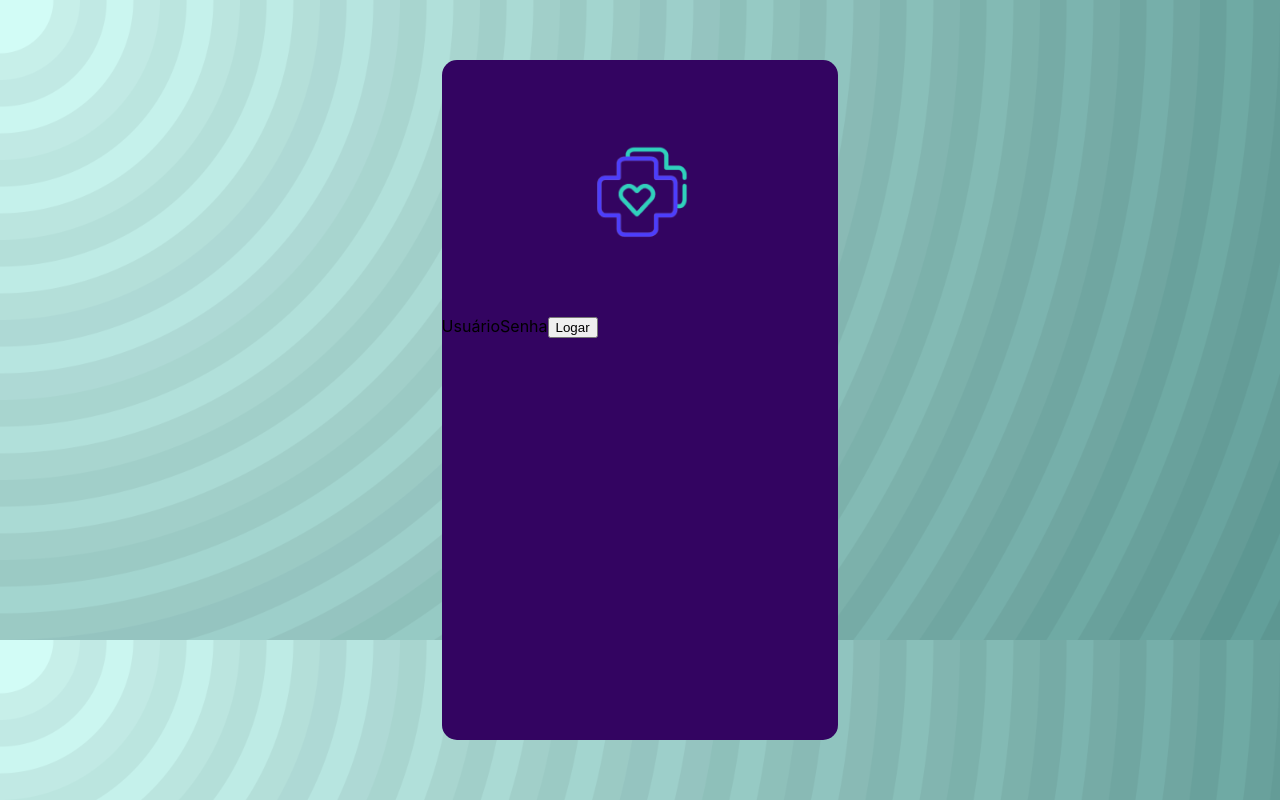
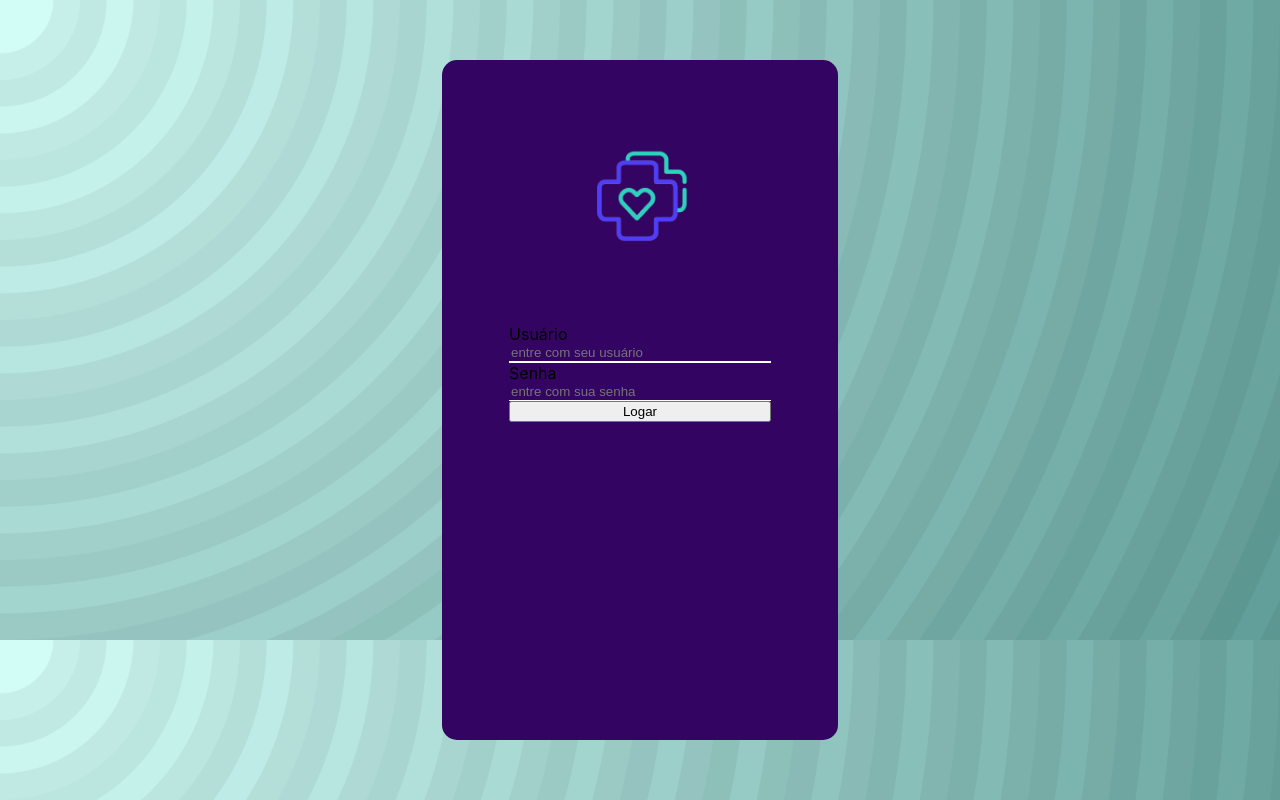
Before and after one commit to silvajpedro/farmacia_frontend, a React (Create React App) app: page / in a window 1280 px wide. Built offline with nearby package versions, Linux system fonts and the light colour scheme.

Commit message:
update of login components creating form

```diff
--- a/public/index.html
+++ b/public/index.html
@@ -24,7 +24,7 @@
       work correctly both with client-side routing and a non-root public URL.
       Learn how to configure a non-root public URL by running `npm run build`.
     -->
-    <title>React App</title>
+    <title>Farmácia Solidária</title>
   </head>
   <body>
     <noscript>You need to enable JavaScript to run this app.</noscript>
--- a/src/Components/Login/login.jsx
+++ b/src/Components/Login/login.jsx
@@ -1,7 +1,9 @@
-import React from "react";
+import React, {useState} from "react";
 import * as S from "./login_style.js"
 import logo from "../../Assets/logo.png"
-export default function login(){
+export default function Login(){
+const [On, setOn] = useState(true)
+const [active, setActive] = useState(true)
     return(
         <>
        <S.MainBox>
@@ -9,11 +11,22 @@ export default function login(){
             <S.LogoContainer>
             <S.Logo src={logo} alt="" />
             </S.LogoContainer>
-            <form onSubmit={(e)=> e.preventDefault()}>
+            <S.FormBox onSubmit={(e)=> e.preventDefault()}>
                 <label>Usuário</label>
+                <input onClick={()=>(
+
+                    setOn(!On),
+                    setActive(true)
+                    )} type="text" placeholder="entre com seu usuário" title="digite seu nome"/>
+                <S.Line  isOn={On}></S.Line>
                 <label>Senha</label>
+                <input onClick={()=>(
+                    setOn(true),
+                    setActive(!active)
+                )} type="text" placeholder="entre com sua senha" title="digite seu nome"/>
+                <S.Line isOn={active}></S.Line>
                 <button>Logar</button>
-            </form>
+            </S.FormBox>
         </S.LoginBox>
        </S.MainBox>
         </>
--- a/src/Components/Login/login_style.js
+++ b/src/Components/Login/login_style.js
@@ -1,5 +1,5 @@
 import styled from "styled-components";
-import background from "../../Assets/rainbow-vortex.png"
+import background from "../../Assets/rainbow-vortex.png";
 
 export const MainBox = styled.main`
   display: flex;
@@ -8,17 +8,37 @@ justify-content: center;
   background-image: url(${background});
   height: 100vh;
   background-size: 100%;
+`;
+export const LoginBox = styled.section`
+display: flex;
+flex-direction: column;
+align-items: center;
+  border-radius: 15px;
+  height: 85vh;
+  width: 31vw;
+  background-color: #330461;
+
+`;
+export const FormBox = styled.form`
+  display:flex;
+    flex-direction: column;
+    width:66%;
+    input{
+        background-color: transparent;
+        border: none;
+        outline: none;
+    }
 `
-export const LoginBox = styled.section`
- border-radius:15px;
-    height: 85vh;
-    width:31vw;
-    background-color: #330461;
+export const Line = styled.div`
+background-color: #ffff;
+height:1.5px;
+transition: ease-in-out 0.9s;
+box-shadow: ${(props)=> (props.isOn ? 'none': 'inset #1976D2 30vw 0px 0px 0px')};
 `
 export const LogoContainer = styled(MainBox)`
   background-image: none;
-height: 32vh;
-`
+  height: 33vh;
+`;
 export const Logo = styled.img`
   width: 10.54vw;
-`
+`;
```
Also changed, not shown: src/Assets/logo - Copia.png (added), 1 other file (tests, documents, lock files or other folders). Lines whose indentation alone changed are shown as unchanged.
